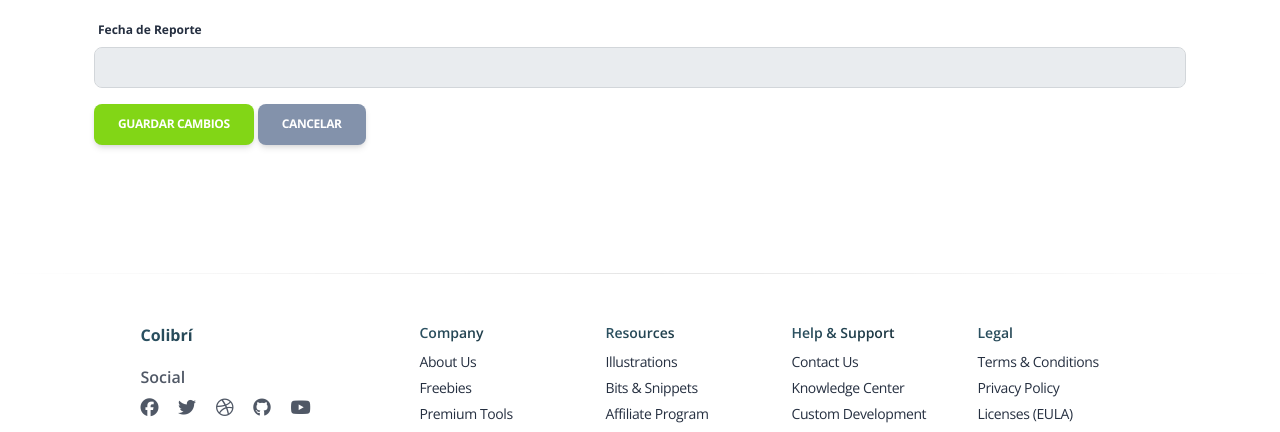
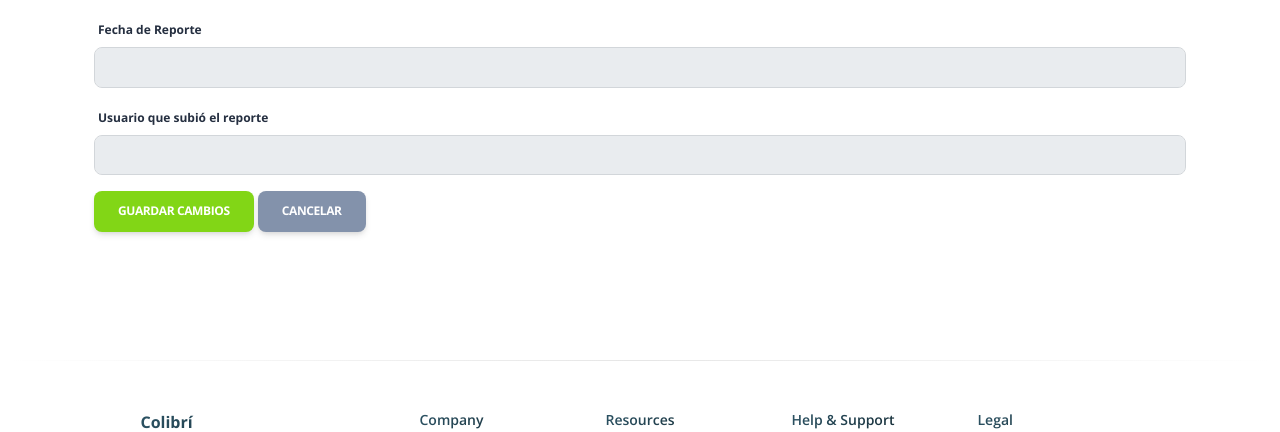
Before and after one commit to MariamGutierrez/appColibri, a Flask app: template project/templates/editar_reporte.html in a window 1280 px wide. Shown: the part 370-802 px from the top of the page. Run offline with Flask 3, Linux system fonts and the light colour scheme; the template is opened without the code that fills it, so the values that code supplies are empty; some libraries are stand-ins or nearby versions.

Commit message:
mostrar usuario

```diff
--- a/project/app.py
+++ b/project/app.py
@@ -235,16 +235,17 @@ def editar_reporte(id_reporte):
     # GET - obtener los datos actuales
     with db.cursor() as cur:
         cur.execute("""
-            SELECT r.descripcion, r.foto_url, tr.nombre_tipo_reporte, r.fecha_reporte, r.id_tipo_reporte
+            SELECT r.descripcion, r.foto_url, tr.nombre_tipo_reporte, r.fecha_reporte, r.id_tipo_reporte, u.nombre_usuario
             FROM reportes r
             JOIN tipos_reportes tr ON r.id_tipo_reporte = tr.id_tipo_reporte
+            JOIN usuarios u ON r.id_usuario = u.id_usuario
             WHERE r.id_reporte = %s
         """, (id_reporte,))
         reporte = cur.fetchone()
 
-        # Obtener tipos de reportes para permitir cambiarlo
-        cur.execute("SELECT id_tipo_reporte, nombre_tipo_reporte FROM tipos_reportes")
-        tipos_reportes = cur.fetchall()
+    # Obtener tipos de reportes para el selector
+    cur.execute("SELECT id_tipo_reporte, nombre_tipo_reporte FROM tipos_reportes")
+    tipos_reportes = cur.fetchall()
 
     if not reporte:
         return "Reporte no encontrado", 404
--- a/project/templates/editar_reporte.html
+++ b/project/templates/editar_reporte.html
@@ -28,6 +28,11 @@
             <input type="text" class="form-control" value="{{ reporte[3] }}" disabled>
         </div>
 
+        <div class="form-group mb-3">
+            <label>Usuario que subió el reporte</label>
+            <input type="text" class="form-control" value="{{ reporte[5] }}" disabled>
+        </div>
+
         <button type="submit" class="btn btn-success">Guardar Cambios</button>
         <a href="{{ url_for('biologo_dashboard') }}" class="btn btn-secondary">Cancelar</a>
     </form>
```
